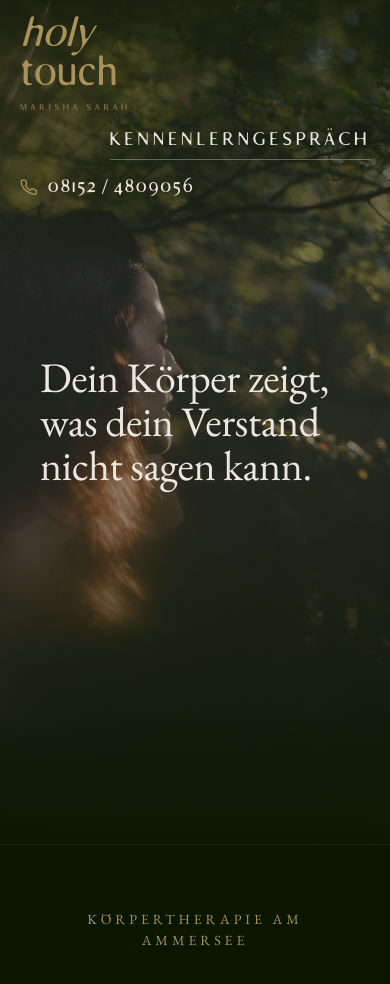
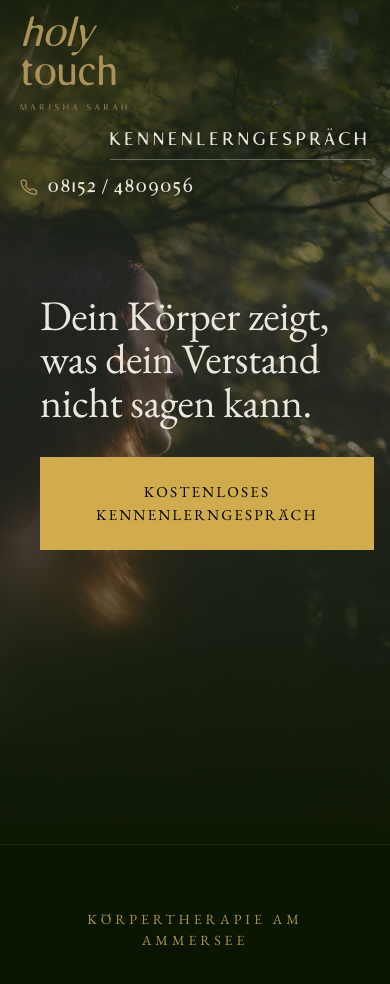
Before and after one commit to felixheberle/webseite-holytouch, a Next.js app: page / in a window 390 px wide. Shown: the top 984 px of the page. Built offline with nearby package versions, Linux system fonts and the light colour scheme.

Commit message:
Hero: Gold-CTA-Button mittig unter Tagline, nur Mobile sichtbar

```diff
--- a/app/globals.css
+++ b/app/globals.css
@@ -145,6 +145,16 @@ body {
   border-bottom-color: oklch(67% 0.08 88 / 0.5);
 }
 
+/* ─── Hero Mobile CTA ─── */
+.hero-cta-mobile {
+  display: none;
+}
+@media (max-width: 768px) {
+  .hero-cta-mobile {
+    display: block;
+  }
+}
+
 /* ─── Section label ─── */
 .section-label {
   font-family: 'Inkbleed Sans', Georgia, serif;
--- a/components/Hero.tsx
+++ b/components/Hero.tsx
@@ -59,6 +59,17 @@ export function Hero({
           <br />
           nicht sagen kann.
         </p>
+
+        <div className="hero-cta-mobile" style={{ textAlign: 'center', marginTop: 'clamp(2rem, 6vw, 3rem)' }}>
+          <a
+            href="https://calendly.com/holytouch/kennenlerngespraech"
+            target="_blank"
+            rel="noopener noreferrer"
+            className="cta-button"
+          >
+            Kostenloses Kennenlerngespräch
+          </a>
+        </div>
       </div>
     </section>
   )
```
